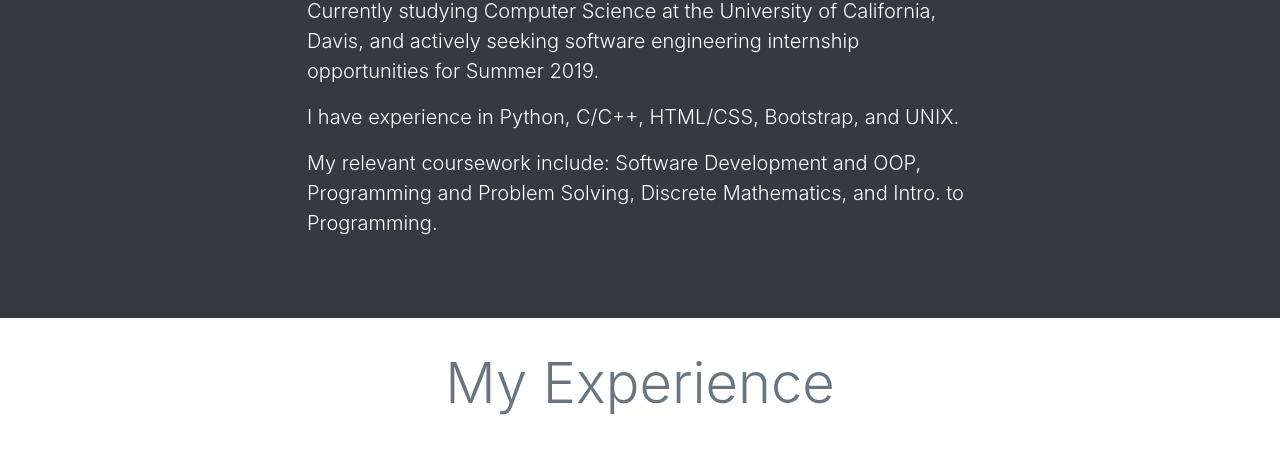
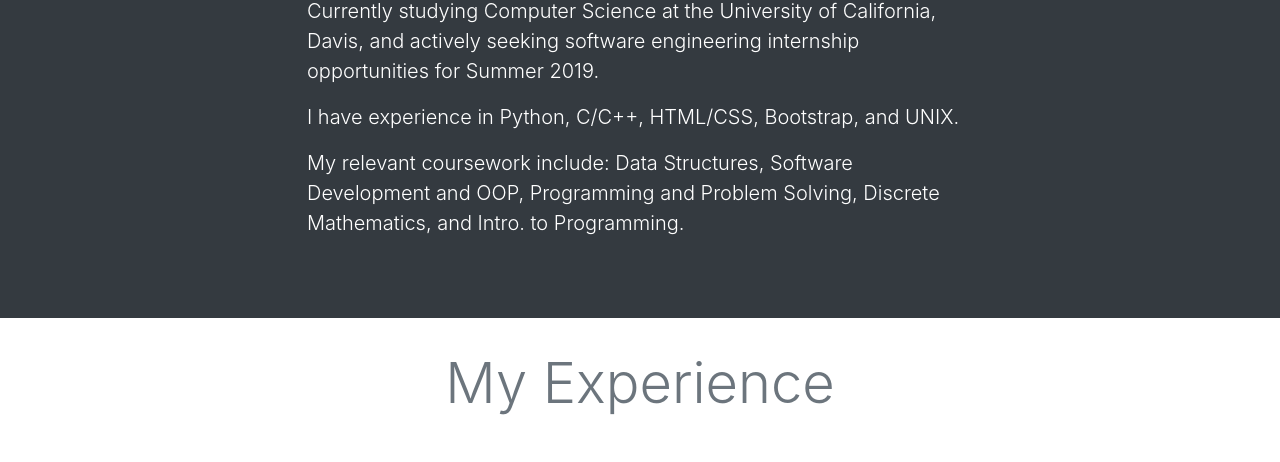
Before and after one commit to brandon-lau0/Personal-Website, a plain HTML site: page index.html in a window 1280 px wide. Shown: the part 619-1081 px from the top of the page. Drawn offline with nearby package versions, Linux system fonts and the light colour scheme.

Commit message:
Add files via upload

```diff
--- a/index.html
+++ b/index.html
@@ -53,7 +53,7 @@
 
 	    <p class="lead mt-3 mx-auto introBox" style="text-align: left;">I have experience in Python, C/C++, HTML/CSS, Bootstrap, and UNIX.</p>
 
-	    <p class="lead mt-3 mx-auto introBox" style="text-align: left;">My relevant coursework include: Software Development and OOP, Programming and Problem Solving, Discrete Mathematics, and Intro. to Programming.</p>
+	    <p class="lead mt-3 mx-auto introBox" style="text-align: left;">My relevant coursework include: Data Structures, Software Development and OOP, Programming and Problem Solving, Discrete Mathematics, and Intro. to Programming.</p>
 	  </div>
 	</div>
 	<!-- /jumbotron -->
```
